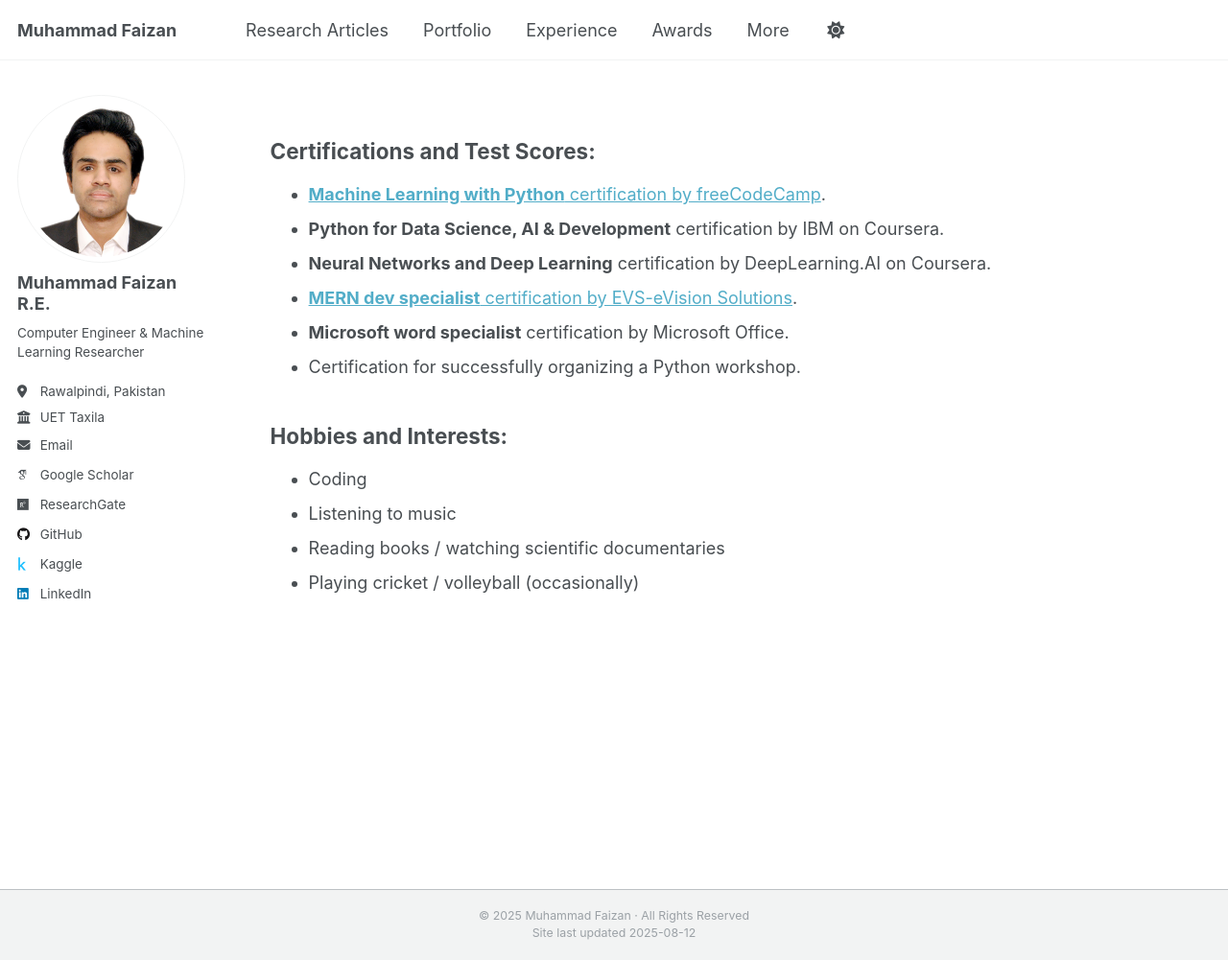
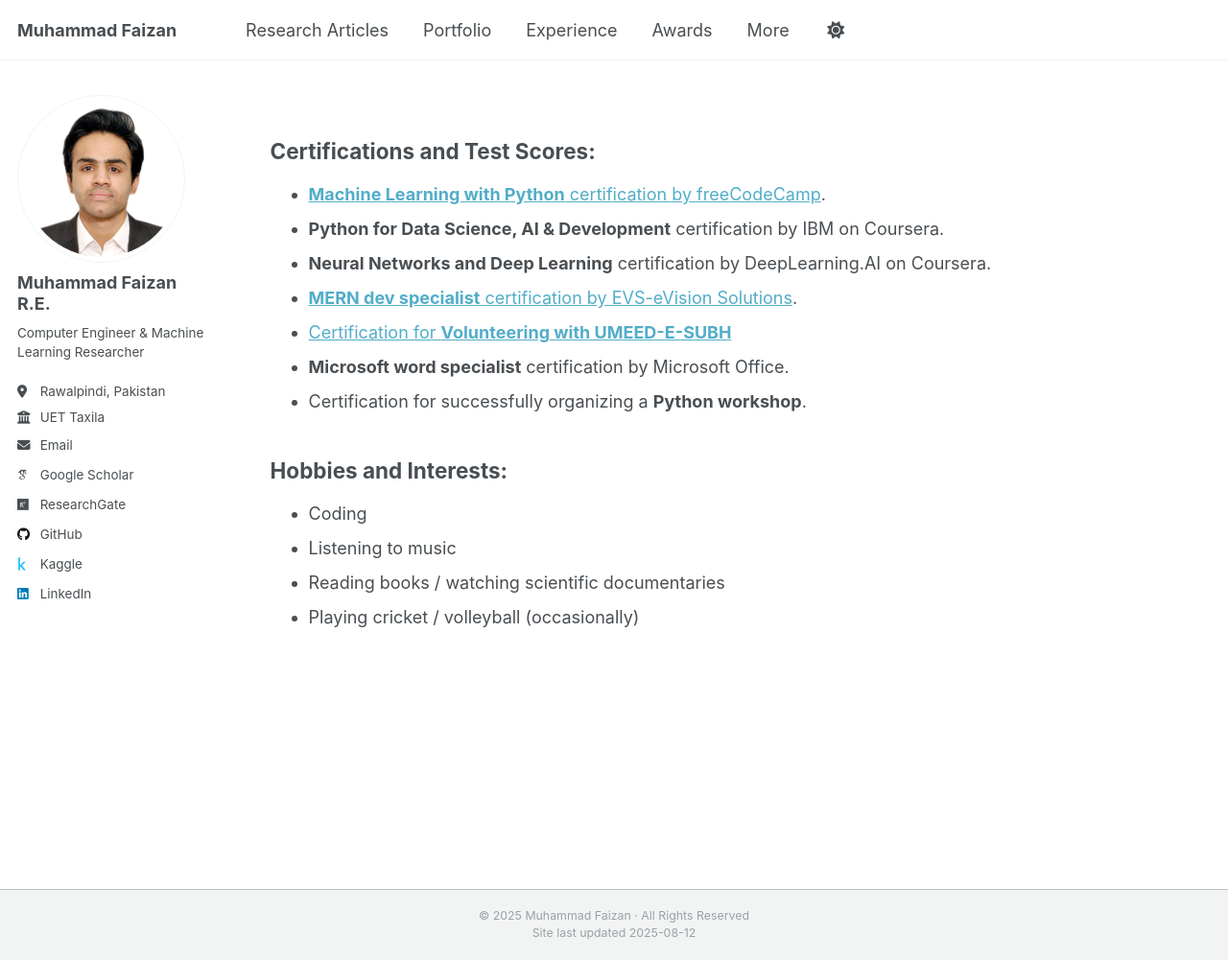
Before and after one commit to MuhammadFaizan99/MuhammadFaizan99.github.io, a Jekyll site: the page built from _pages/more.md, in a window 1280 px wide and 1001 px high. Shown: the whole window at 96% size. Built offline with Jekyll 4.4.1, drawn with Linux system fonts in a browser that asks for light colours; some web fonts are replaced; a script that is not in the unit is left out.

Commit message:
Update more.md

```diff
--- a/_pages/more.md
+++ b/_pages/more.md
@@ -14,8 +14,9 @@ redirect_from:
 - **Python for Data Science, AI & Development** certification by IBM on Coursera.
 - **Neural Networks and Deep Learning** certification by DeepLearning.AI on Coursera.
 - [**MERN dev specialist** certification by EVS-eVision Solutions](https://drive.google.com/file/d/1Vq_yaPOXdfCmPjcW1wjV79CW_KK2tBBV/view?usp=sharing).
+- [Certification for **Volunteering with UMEED-E-SUBH**](https://drive.google.com/file/d/1NYcA-aowOeHe32njHK3TpKrUucUHjtcd/view?usp=sharing)
 - **Microsoft word specialist** certification by Microsoft Office.
-- Certification for successfully organizing a Python workshop.
+- Certification for successfully organizing a **Python workshop**.
 
 ## Hobbies and Interests:
 
```
